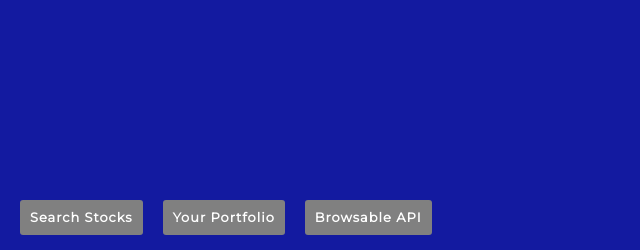
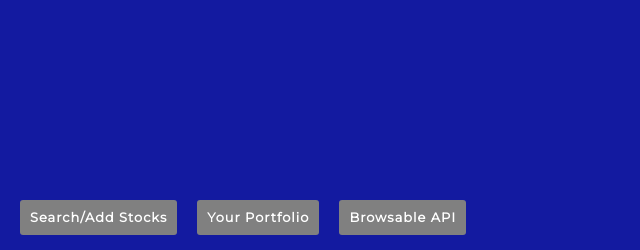
Before and after one commit to chrisbrickey/equity-portfolio, a Django app: page /stocksOLD/ in a window 1280 px wide. Shown: the part 550-800 px from the top of the page, without its empty margins (0-640 px from the left). Run offline with Django 3.2, Linux system fonts and the light colour scheme; data that the repository does not hold is empty; parts of the project's set-up code (start-up, migrations or seed data) failed here and were passed over.

Commit message:
update Search navigation button

```diff
--- a/stocktracker/tracker_app/templates/portfolios/chris.html
+++ b/stocktracker/tracker_app/templates/portfolios/chris.html
@@ -78,7 +78,7 @@
         <section id="footer">
 
             <div id="footline">
-                <h6><a href="/search/">Search Stocks</a></h6>
+                <h6><a href="/search/">Search/Add Stocks</a></h6>
             </div>
 
             <div id="footline">
--- a/stocktracker/tracker_app/templates/stocks/search_result.html
+++ b/stocktracker/tracker_app/templates/stocks/search_result.html
@@ -73,7 +73,7 @@
         <section id="footer">
 
             <div id="footline">
-                <h6><a href="/search/">Search Another</a></h6>
+                <h6><a href="/search/">Search/Add Another</a></h6>
             </div>
 
             <div id="footline">
--- a/stocktracker/tracker_app/templates/stocksOLD/detail.html
+++ b/stocktracker/tracker_app/templates/stocksOLD/detail.html
@@ -44,7 +44,7 @@
         <section id="footer">
 
             <div id="footline">
-                <h6><a href="/search/">Search Stocks</a></h6>
+                <h6><a href="/search/">Search/Add Stocks</a></h6>
             </div>
 
             <div id="footline">
--- a/stocktracker/tracker_app/templates/stocksOLD/index.html
+++ b/stocktracker/tracker_app/templates/stocksOLD/index.html
@@ -56,7 +56,7 @@
         <section id="footer">
 
             <div id="footline">
-                <h6><a href="/search/">Search Stocks</a></h6>
+                <h6><a href="/search/">Search/Add Stocks</a></h6>
             </div>
 
             <div id="footline">
```
